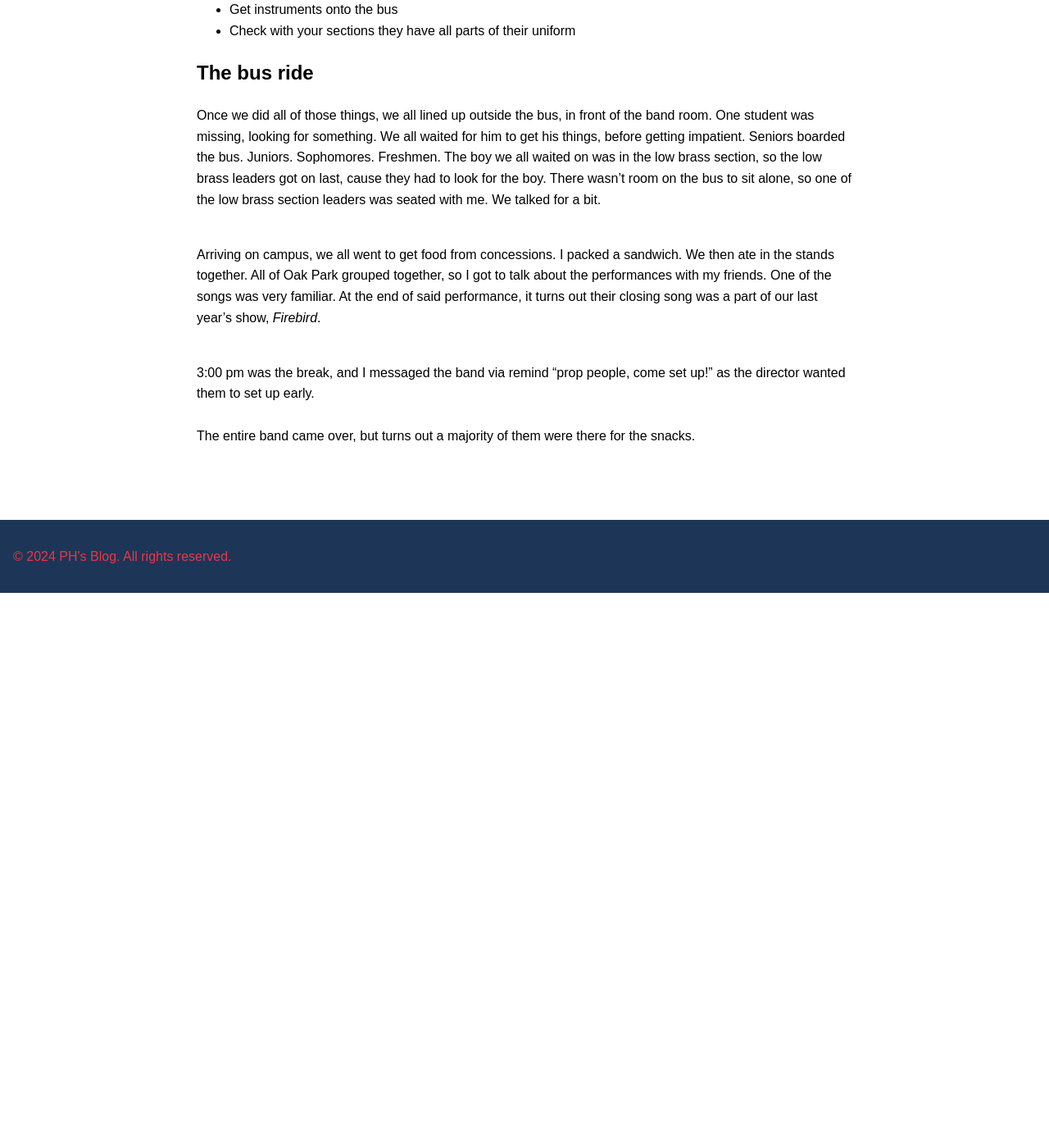
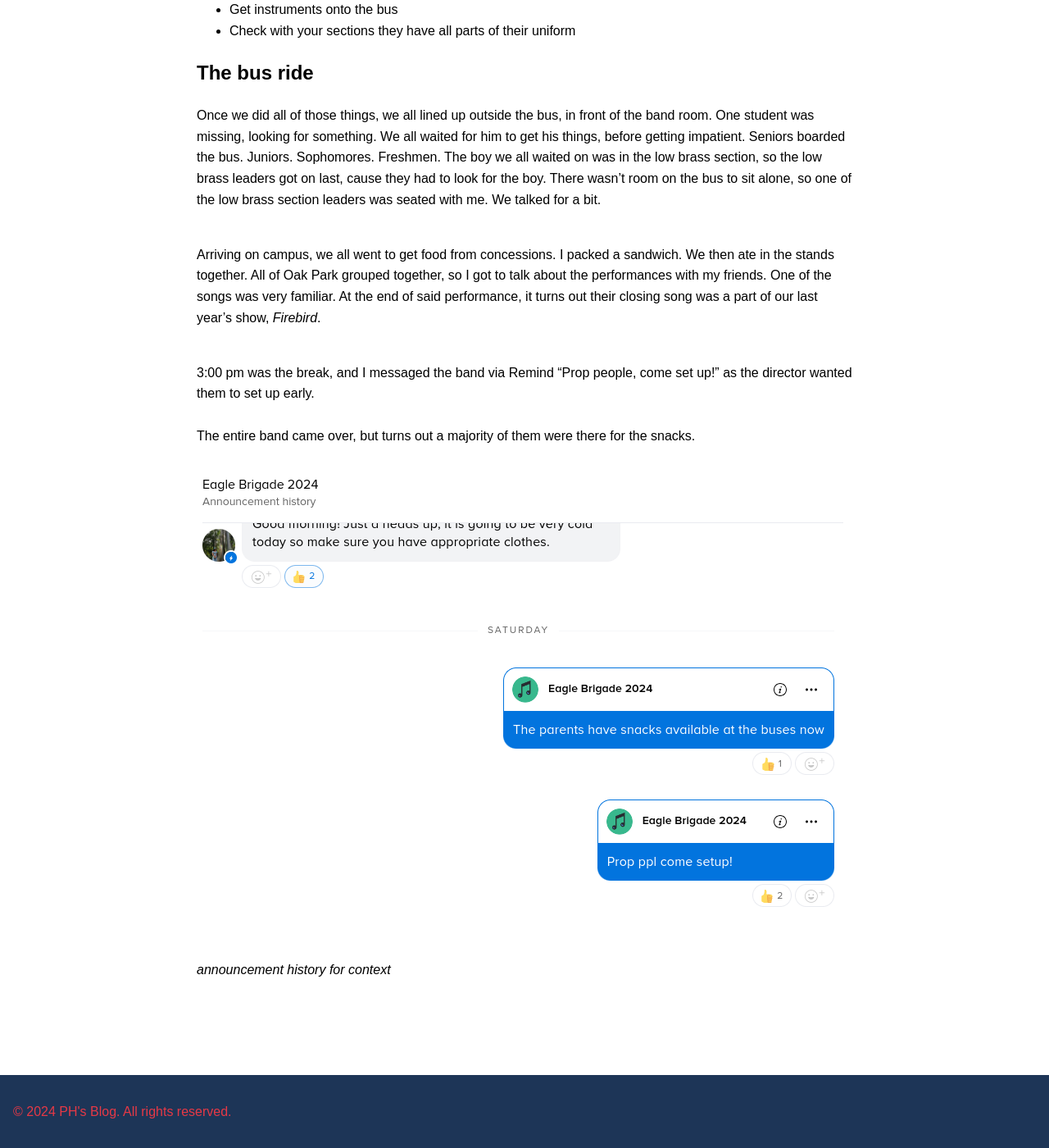
Before and after one commit to CaptainSapphire/PH-s-Blog, a Jekyll site: the page built from _posts/2024-11-21-Prelims.md, in a window 1280 px wide and 1400 px high, scrolled down 777 px. Shown: the whole window at 82% size. Built offline with Jekyll 4.4.1, drawn with Linux system fonts in a browser that asks for light colours; our own code applies the rules of GitHub Pages for plain Markdown files; before the commit the page ends 1500 px from its top, so only the background shows below that.

Commit message:
Update 2024-11-21-Prelims.md

```diff
--- a/_posts/2024-11-21-Prelims.md
+++ b/_posts/2024-11-21-Prelims.md
@@ -16,5 +16,7 @@ Once we did all of those things, we all lined up outside the bus, in front of th
 
 Arriving on campus, we all went to get food from concessions. I packed a sandwich. We then ate in the stands together. All of Oak Park grouped together, so I got to talk about the performances with my friends. One of the songs was very familiar. At the end of said performance, it turns out their closing song was a part of our last year's show, *Firebird*. <br><br>
 
-3:00 pm was the break, and I messaged the band via remind "prop people, come set up!" as the director wanted them to set up early. <br><br>
-The entire band came over, but turns out a majority of them were there for the snacks.
+3:00 pm was the break, and I messaged the band via Remind "Prop people, come set up!" as the director wanted them to set up early. <br><br>
+The entire band came over, but turns out a majority of them were there for the snacks.<br><br>
+!["Announcement history for context"](https://github.com/CaptainSapphire/PH-s-Blog/blob/main/assets/November%202024/Screenshot%202024-11-20%209.52.25%20AM.png?raw=true)<br><br>
+*announcement history for context* <br><br>
```
